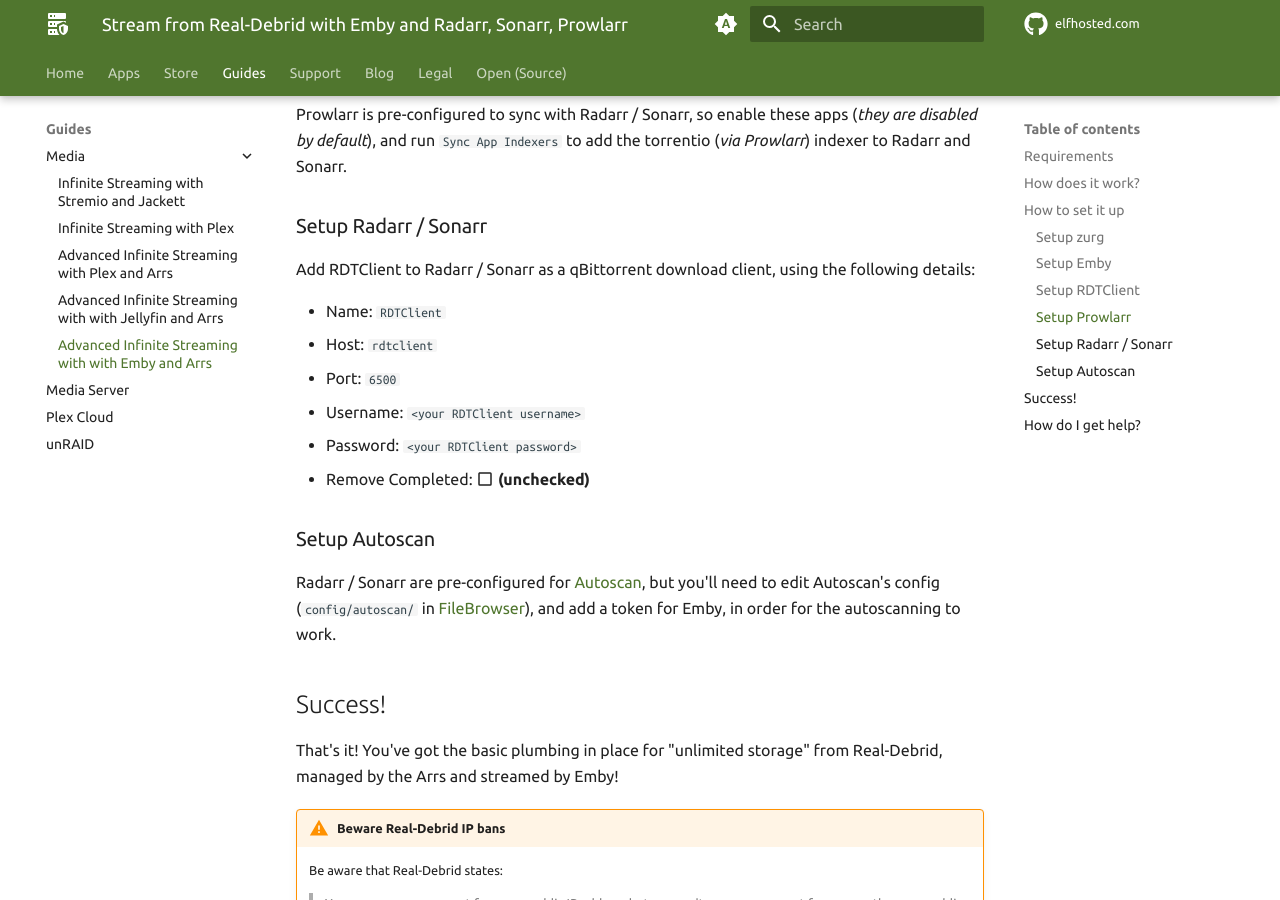
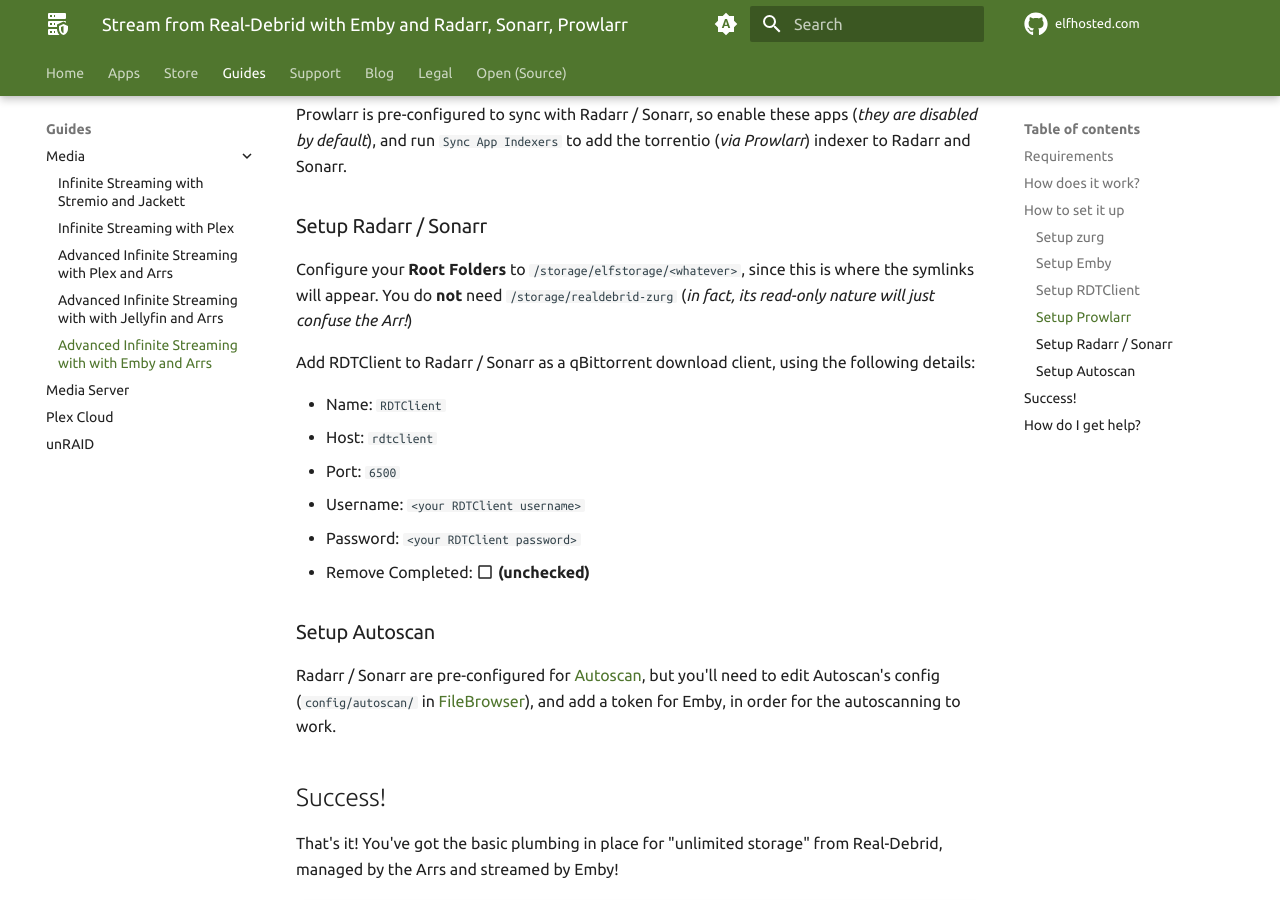
Before and after one commit to elfhosted/elfhosted.com, an MkDocs documentation site: the page built from docs/guides/media/stream-from-real-debrid-with-emby-radarr-sonarr-prowlarr.md, in a window 1280 px wide and 900 px high, scrolled down 3207 px. Built offline with MkDocs 1.6.1 and Material for MkDocs 9.7.7, drawn with Linux system fonts in a browser that asks for light colours; emoji names are drawn with the system emoji font; a script that is not in the unit is left out; plug-ins that fetch from the network failed and are left out; comment, search, counter and statistics services are not loaded.

Commit message:
Clarify docs on symlink setup in Aars
Signed-off-by: David Young <davidy@funkypenguin.co.nz>

```diff
--- a/docs/guides/media/stream-from-real-debrid-with-emby-radarr-sonarr-prowlarr.md
+++ b/docs/guides/media/stream-from-real-debrid-with-emby-radarr-sonarr-prowlarr.md
@@ -111,6 +111,8 @@ Prowlarr is pre-configured to sync with Radarr / Sonarr, so enable these apps (*
 
 ### Setup Radarr / Sonarr
 
+Configure your **Root Folders** to `/storage/elfstorage/<whatever>`, since this is where the symlinks will appear. You do **not** need `/storage/realdebrid-zurg` (*in fact, its read-only nature will just confuse the Arr!*)
+
 Add RDTClient to Radarr / Sonarr as a qBittorrent download client, using the following details:
 
 * Name: `RDTClient`
```
Also changed, not shown: docs/guides/media/stream-from-real-debrid-with-jellyfin-radarr-sonarr-prowlarr.md (+2 -0 lines), docs/guides/media/stream-from-real-debrid-with-plex-radarr-sonarr-prowlarr.md (+2 -0 lines).
